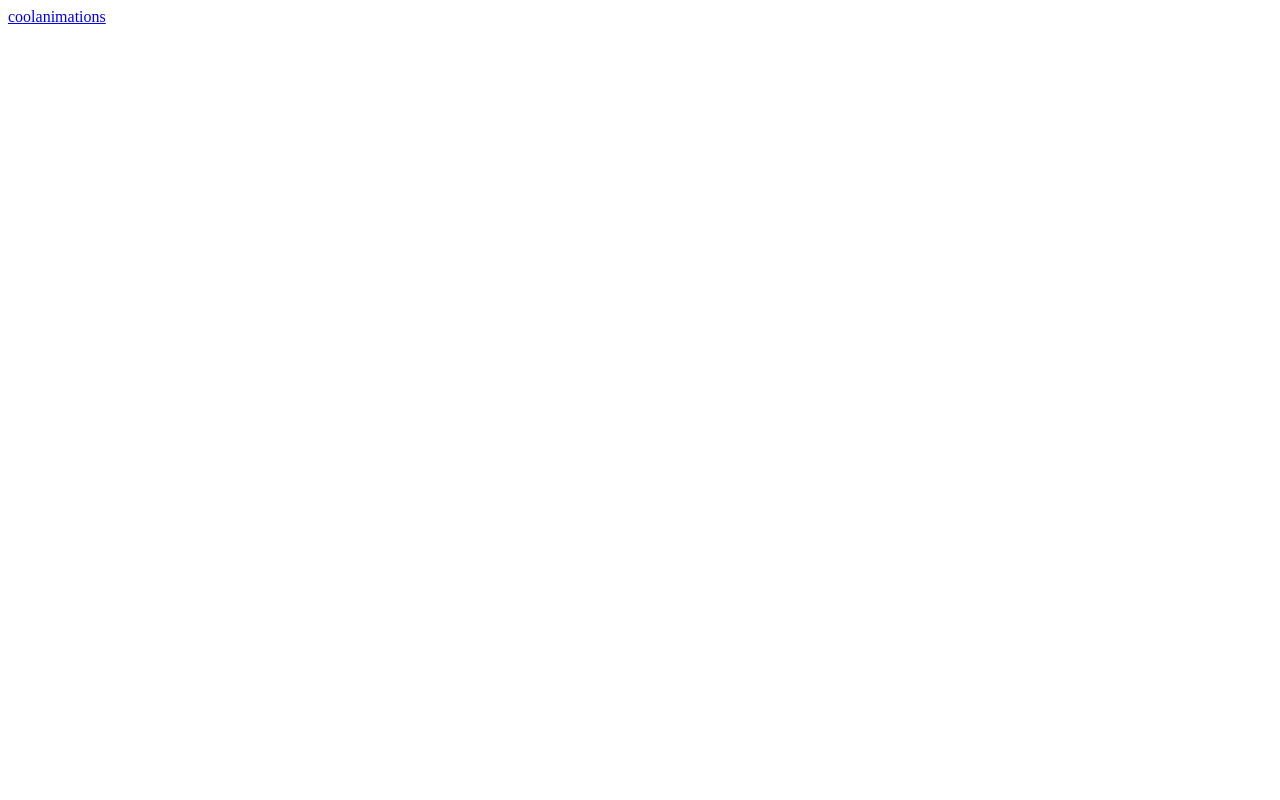
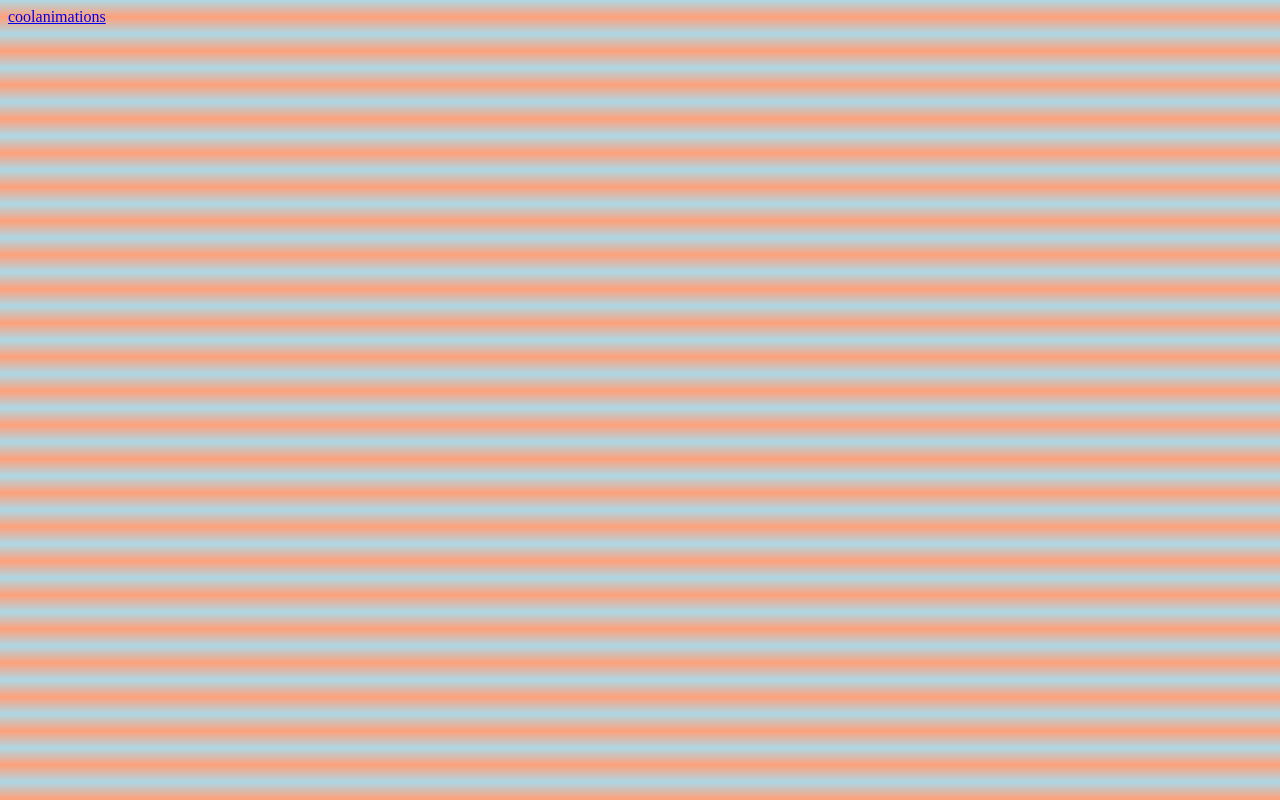
Before and after one commit to thebookcheese/HTMLThings, a plain HTML site: page index.html in a window 1280 px wide. Drawn offline with Linux system fonts and the light colour scheme.

Commit message:
cool background

```diff
--- a/style.css
+++ b/style.css
@@ -37,3 +37,7 @@
   animation-iteration-count: infinite !important;
   background-color: purple
 }
+
+body {
+  background-image: linear-gradient(lightblue, lightsalmon, lightblue);
+}
```
